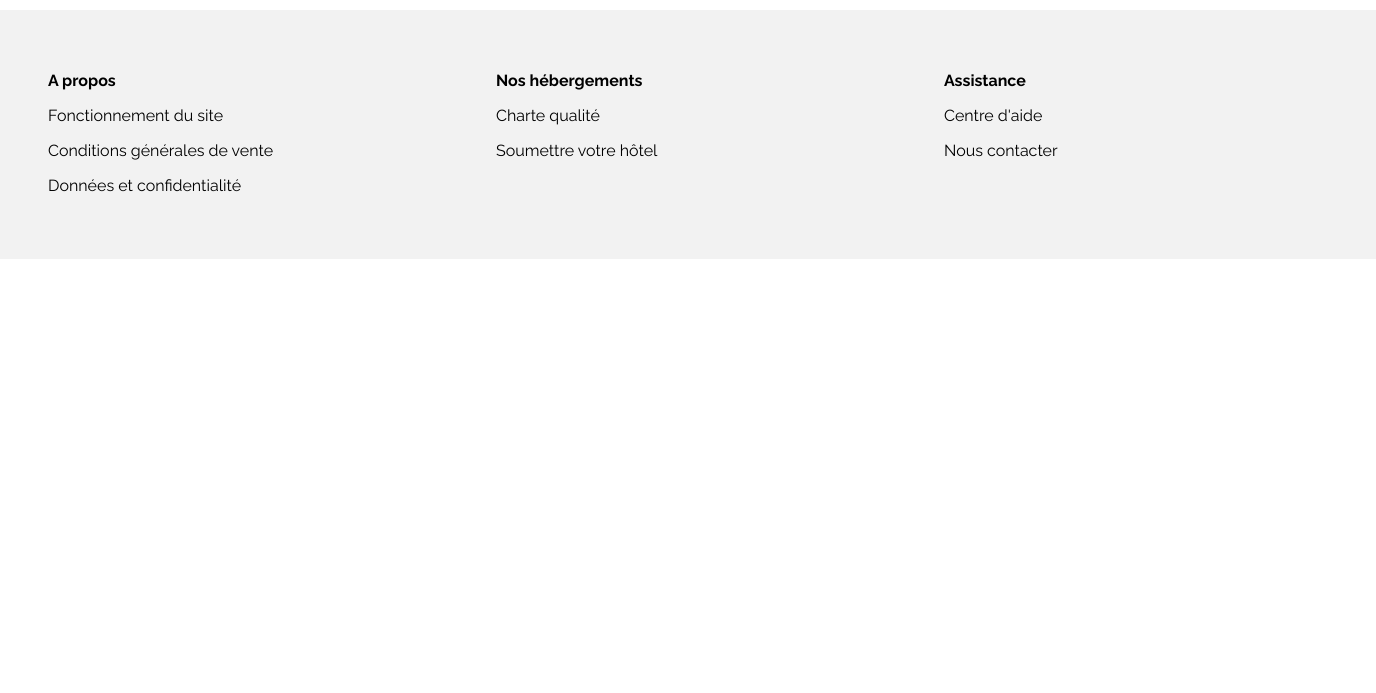
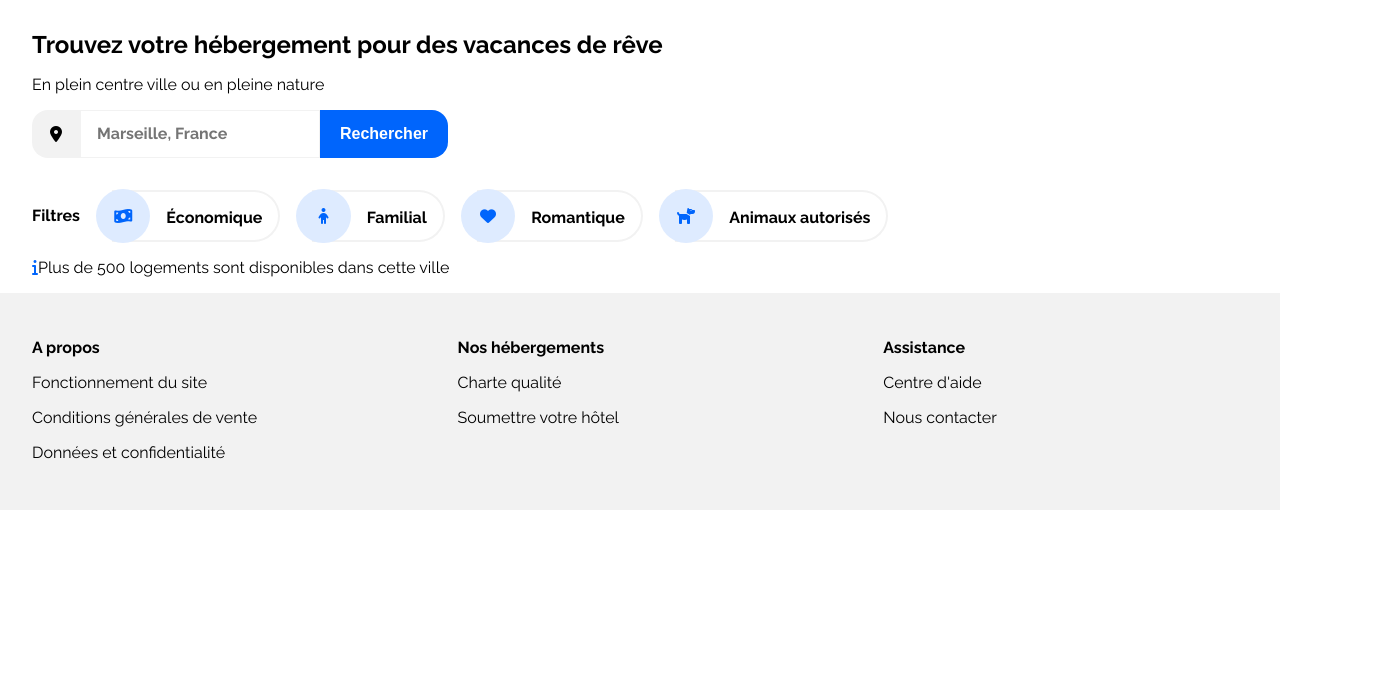
Before and after one commit to Kristel-B/christellebun_2_11052021, a plain HTML site: page index.html in a window 1280 px wide. Shown: the part 107-800 px from the top of the page, 1376 px wide, since content can reach past the window. Drawn offline with Linux system fonts and the light colour scheme.

Commit message:
Ajout section Recherche et Filtres

```diff
--- a/css/style.css
+++ b/css/style.css
@@ -5,7 +5,10 @@
     --color-blue:#0065FC;
     --color-light:#DEEBFF;
     --color-grey:#F2F2F2;
-    --color-red:#FF0000;
+}
+
+.bleu {
+    color: var(--color-blue);
 }
 
 /* La police du site */
@@ -19,6 +22,7 @@ body {
 
 h1 {
     font-size: x-large;
+    margin-bottom: 0em;
 }
 
 h2 {
@@ -37,12 +41,9 @@ a:hover {
 }
 
 /* Header */
-
 #header_contenair {
-    width: 100%;
-    max-width: 1200px;
+    width: auto;
     align-content: center;
-    margin: auto;
     padding: 2em;
 }
 
@@ -82,14 +83,132 @@ nav li {
     color: black;
 }
 
+/* Recherche et filtres */
+#recherche {
+    display: flex;
+    flex-flow: column wrap;
+    align-content: left;
+    padding: 0em 2em;
+}
+
+.searchArea {
+    display: flex;
+    height: 3em;
+}
+
+.searchArea__pin {
+    display: flex;
+    align-items: center;
+    justify-content: center;
+    height: 3em;
+    width: 3em;
+    border-top-left-radius: 1em;
+    border-bottom-left-radius: 1em;
+    background-color: var(--color-grey);
+}
+
+.searchArea__text {
+    width: 15em;
+    border: 1px solid var(--color-grey);
+}
+
+input[type="search"] {
+    padding: 1em;
+    font-size: 1em;
+    font-weight: bold;
+    font-family: 'Raleway', sans-serif;
+}
+
+.searchAreah__btn {
+    display: flex;
+    align-items: center;
+    justify-content: center;
+    cursor: pointer;
+    width: 8em;
+    height: 3em;
+    font-size: 1em;
+    font-weight: bold;
+    color: white;
+    border: 0em;
+    border-top-right-radius: 1em;
+    border-bottom-right-radius: 1em;
+    background-color: var(--color-blue);
+}
+
+.searchAreah__btn:hover {
+    color: black;
+}
+
+.searchAreah__btn:active {
+    box-shadow: inset -2px -2px 3px black,
+                inset 2px 2px 3px var(--color-light);
+}
+
+.filters {
+    padding-top: 2em;
+    display: flex;
+    flex-wrap: wrap;
+    align-items: center;
+}
+
+.filtersButton {
+    cursor: pointer;
+    height: 3em;
+    font-size: 1em;
+    font-weight: bold;
+    border: solid var(--color-grey);
+    border-width: 2px 2px 2px 0px;
+    border-top-right-radius: 2em;
+    border-bottom-right-radius: 2em;
+    margin-left: 2em;
+    display: flex;
+}
+
+.filtersButton:hover {
+    background-color: var(--color-blue);
+    color: white;
+}
+
+.filtersButton:active {
+    box-shadow: inset -2px -2px 3px black,
+                inset 2px 2px 3px var(--color-light);
+}
+
+.filtersButton__bubble {
+    height: 3.4em;
+    width: 3.4em;
+    border-radius: 50%;
+    background: var(--color-light);
+    display: flex;
+    align-items: center;
+    justify-content: center;
+    align-self: center;
+    margin-left: -1em;
+}
+
+.filtersButton__text {
+    margin: 1em;
+}
+
+.searchMessage {
+    display: flex;
+    align-items: center;
+}
+
+.searchMessage svg.fa-info {
+    border: 1.5px solid var(--color-grey);
+    border-radius: 50%;
+    margin-right: 1em;
+    padding: 0.3em 0.5em;
+    font-size: 0.8em;
+}
+
 /* Footer */
-
 footer {
-    width: 100%;
 	display: flex;
 	background-color: var(--color-grey);
 	justify-content: space-between;
-	padding: 3em;
+	padding: 2em;
 }
 
 #a_propos {
--- a/index.html
+++ b/index.html
@@ -5,6 +5,7 @@
 		<meta charset='utf-8' />
 		<link rel='stylesheet' href='./css/style.css'>
 		<link rel='stylesheet' href='https://fonts.googleapis.com/css2?family=Raleway:ital,wght@0,100;0,200;0,300;0,400;0,500;0,600;0,700;0,800;0,900;1,100;1,200;1,300;1,400;1,500;1,600;1,700;1,800;1,900&display=swap'>
+		<script src="https://kit.fontawesome.com/9b39bcc044.js" crossorigin="anonymous"></script>
 	</head>
 
 	<body>
@@ -21,6 +22,48 @@
 				</nav>
 			</header>
 		</div>
+		<!-- Recherche et filtres-->
+		<section id="recherche">
+            <h1>Trouvez votre hébergement pour des vacances de rêve</h1>
+            <p>En plein centre ville ou en pleine nature</p>
+            <form class="searchArea">
+				<div class="searchArea__pin">
+					<i class="fas fa-map-marker-alt"></i>
+				</div>
+				<input type="search" placeholder="Marseille, France" class="searchArea__text">
+				<button type="button" class="searchAreah__btn searchAreah__btn--word">Rechercher</button>
+            </form>
+            <div class="filters">
+                <h2>Filtres</h2>
+                <div class="filtersButton">
+                    <div class="filtersButton__bubble">
+                        <i class="fas fa-money-bill-wave bleu"></i>
+                    </div>
+                    <div class="filtersButton__text">Économique</div>
+                </div>
+                <div class="filtersButton">
+                    <div class="filtersButton__bubble">
+                        <i class="fas fa-child bleu"></i>
+                    </div>
+                    <div class="filtersButton__text">Familial</div>
+                </div>
+                <div class="filtersButton">
+                    <div class="filtersButton__bubble">
+                        <i class="fas fa-heart bleu"></i>
+                    </div>
+                    <div class="filtersButton__text">Romantique</div>
+                </div>
+                <div class="filtersButton">
+                    <div class="filtersButton__bubble">
+                        <i class="fas fa-dog bleu"></i>
+                    </div>
+                    <div class="filtersButton__text">Animaux autorisés</div>
+                </div>
+            </div>
+            <div class="searchMessage">
+                <i class="fas fa-info bleu"></i> <p>Plus de 500 logements sont disponibles dans cette ville</p>
+            </div>
+        </section>
 		<!-- Footer -->
 		<div id='footer_contenair'>
 			<footer class='footer'>
```
